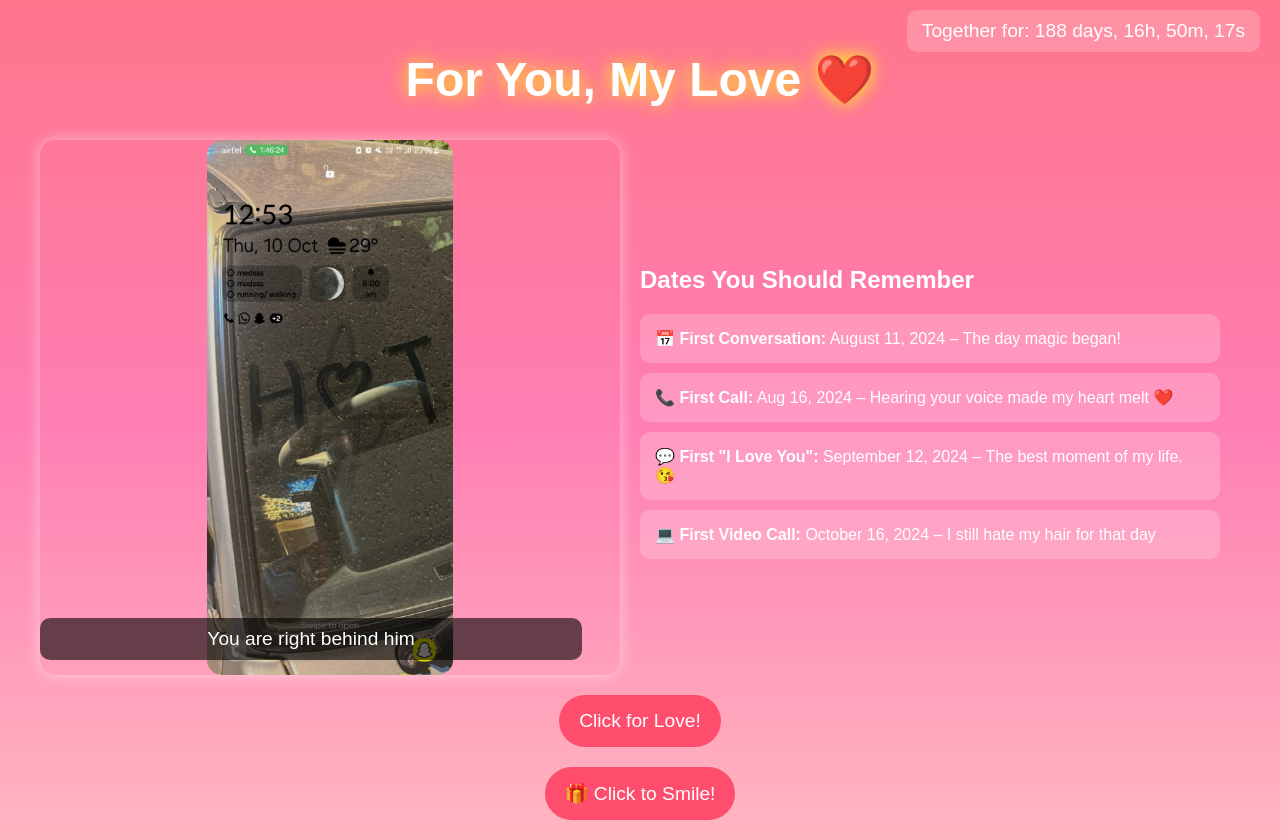
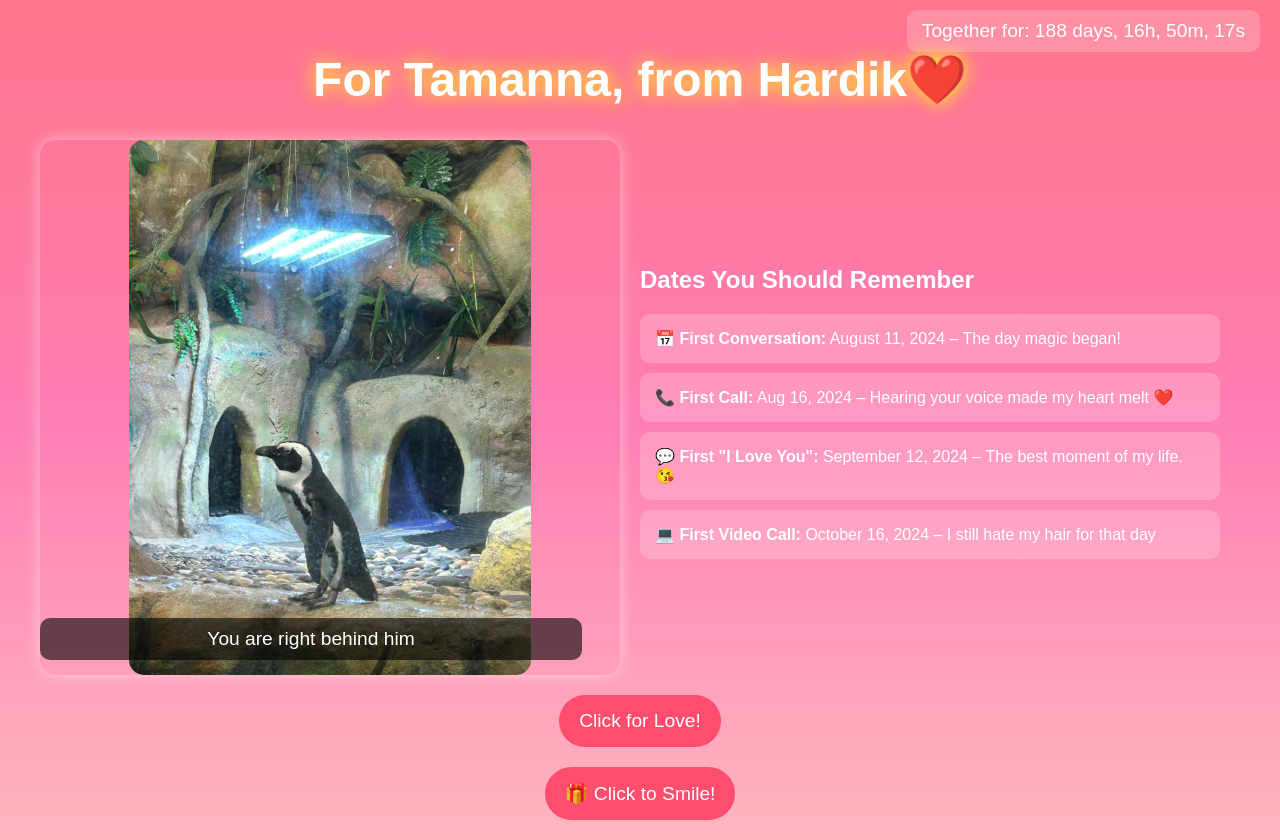
Before and after one commit to hardik-2407/hardik-2407.github.io, a plain HTML site: page index.html in a window 1280 px wide. Drawn offline with Linux system fonts and the light colour scheme.

Commit message:
Update index.html

```diff
--- a/index.html
+++ b/index.html
@@ -168,7 +168,7 @@
     <!-- Love Timer (Always Visible) -->
     <div id="timer"></div>
 
-    <h1>For You, My Love ❤️</h1>
+    <h1>For Tamanna, from Hardik❤️</h1>
 
     <!-- Slideshow & Important Events Side-by-Side -->
     <div class="content">
@@ -179,7 +179,7 @@
                 <div class="caption">Okay, this made to the website already 💖</div>
             </div>
             <div class="slide">
-                <img src="img/PHOTO-2024-10-10-00-54-02.jpg">
+                <img src="img/PHOTO-2024-10-04-14-51-02.jpg">
                 <div class="caption">You are right behind him</div>
             </div>
             <div class="slide">
```
